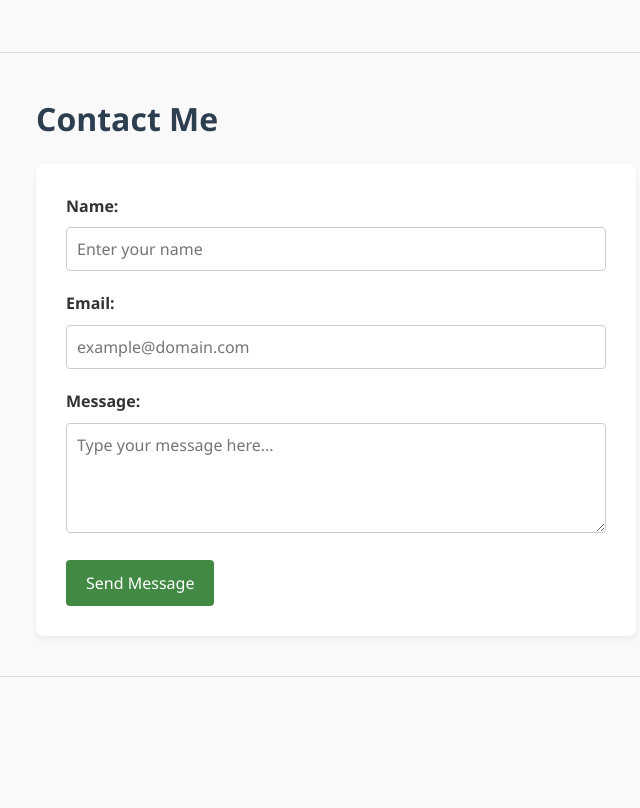
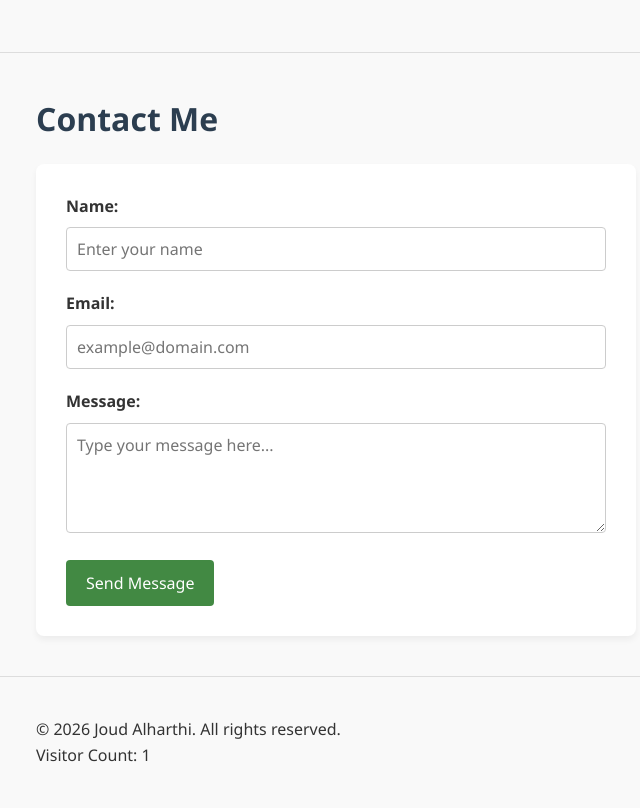
Before and after one commit to JoudThinkk/202366370-JoodAlharthi-assignment3, a plain HTML site: page assignment-3/index.html in a window 1280 px wide. Shown: the part 1133-1941 px from the top of the page, without its empty margins (60-700 px from the left). Before the commit the page ends 1810 px from the top, so only its background shows below. Drawn offline with Linux system fonts and the light colour scheme.

Commit message:
Footer with Visitor Counter Assisted-by: Gemini

```diff
--- a/assignment-3/index.html
+++ b/assignment-3/index.html
@@ -106,6 +106,13 @@
             </form>
         </div>
     </section>
+    <!-- Footer with Visitor Counter (Complex Logic / State) -->
+    <footer class="site-footer">
+        <div class="container">
+            <p>&copy; 2026 Joud Alharthi. All rights reserved.</p>
+            <p id="visitor-counter">Visitor Count: <span id="count">1</span></p>
+        </div>
+    </footer>
 
 <script src="js/script.js"></script>
 </body>
```
